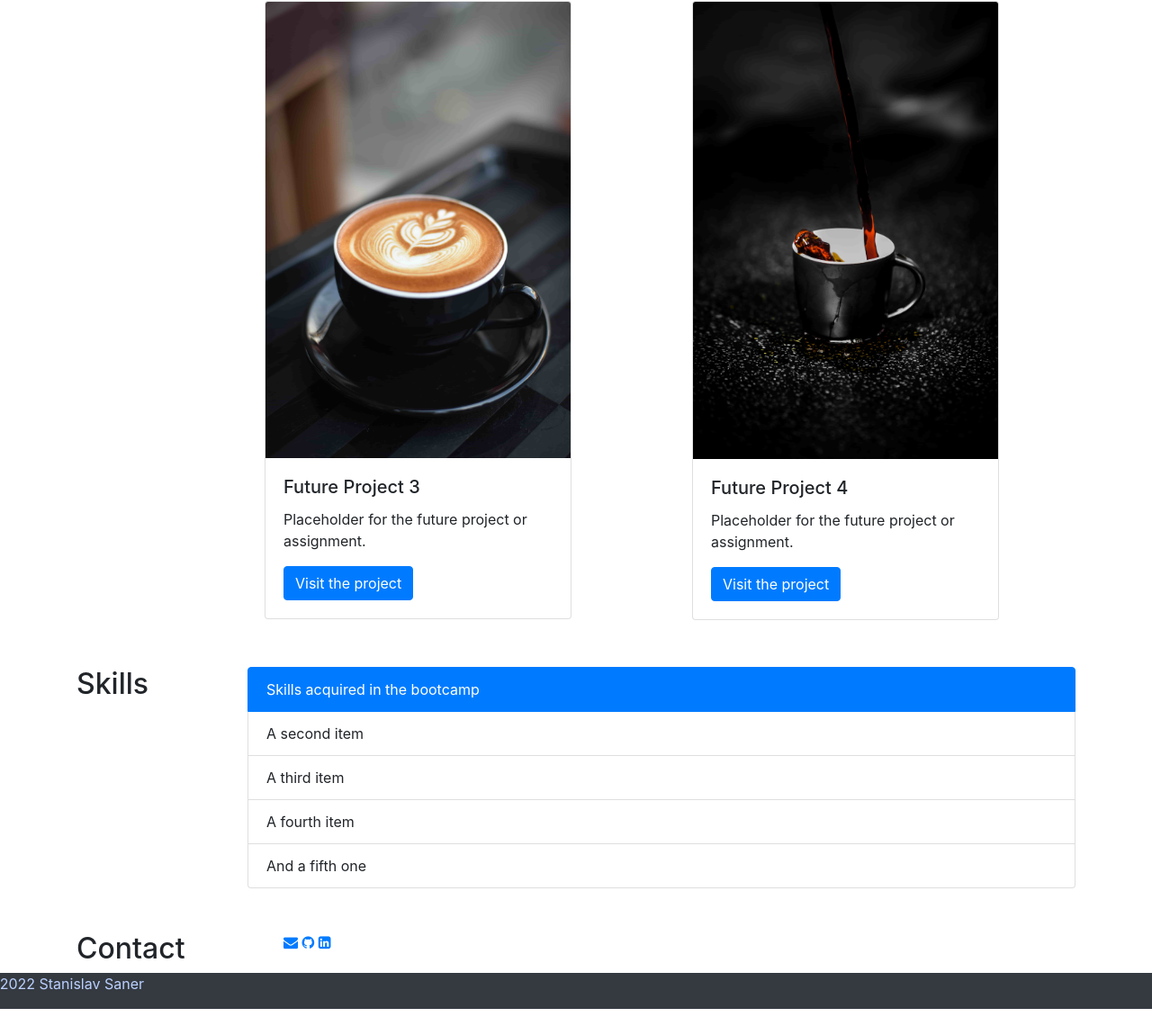
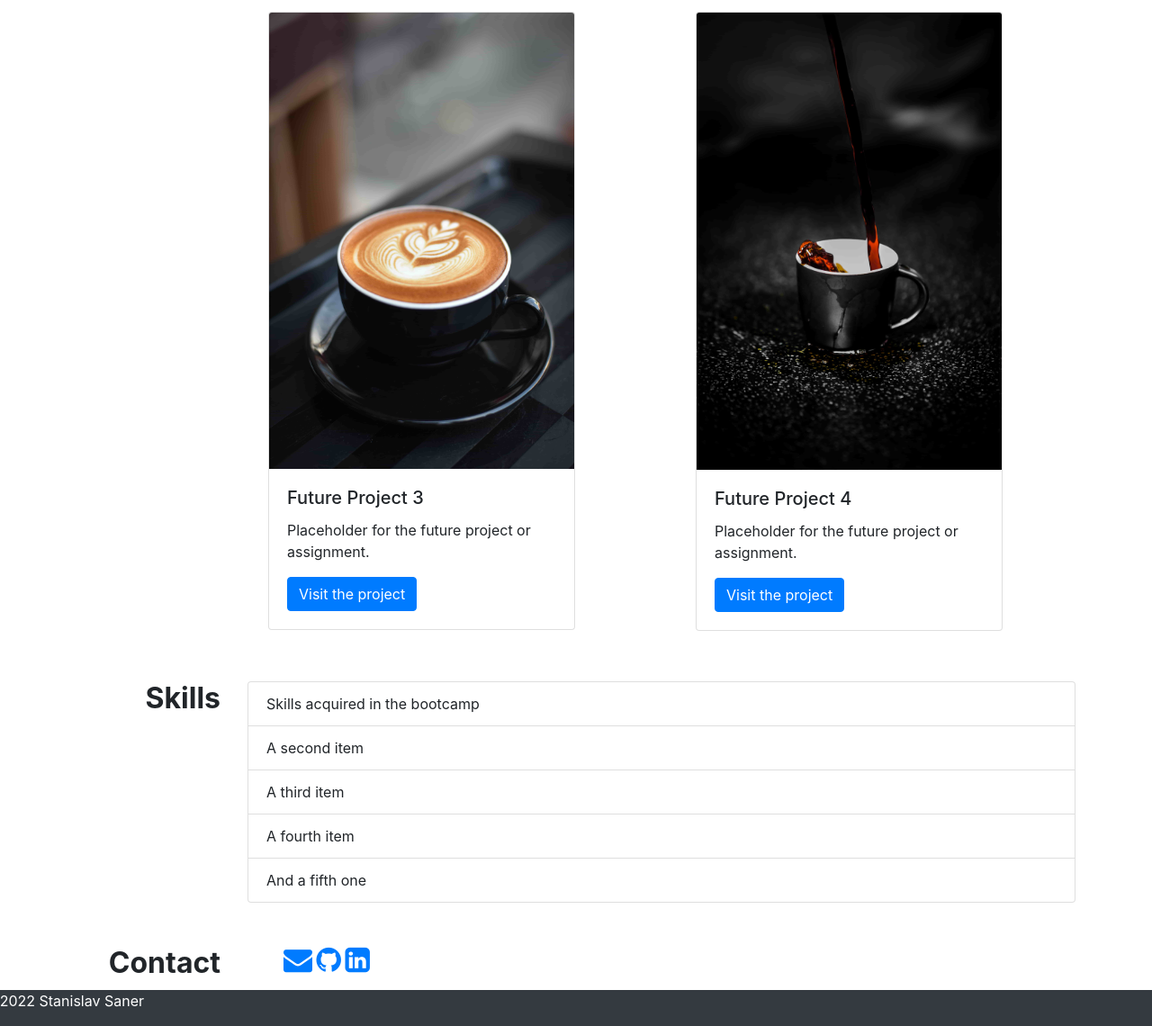
Before and after one commit to stansaner/Bootstrap-Portfolio, a plain HTML site: page index.html in a window 1280 px wide. Shown: the part 1512-2652 px from the top of the page at 90% size. Drawn offline with nearby package versions, Linux system fonts and the light colour scheme.

Commit message:
Increased icon sizes

```diff
--- a/assets/css/style.css
+++ b/assets/css/style.css
@@ -38,6 +38,12 @@
     margin: 0 auto;
 }
 
+.contact-row {
+    display: flex;
+    /* align-items: center; */
+    justify-content: space-evenly;
+}
+
 /*
 .contact-container{
     margin: 20px;
--- a/index.html
+++ b/index.html
@@ -77,10 +77,10 @@
         <section id="Portfolio" class="container mt-5">
           <div class="row">
             <div class="col-2">
-              <h2>Portfolio</h2>
+              <h2 class="font-weight-bold text-right">Portfolio</h2>
             </div>
             <div class="col-5">
-              <div class="cardContainer m-1 col-lg-10 col-md-11 col-sm-12">
+              <div class="cardContainer m-2 col-lg-10 col-md-11 col-sm-12">
                 <div class="card">
                   <img src="./assets/images/Prework-Study-Guide.png" class="card-img-top" alt="...">
                   <div class="card-body">
@@ -92,7 +92,7 @@
               </div>
             </div>
             <div class="col-5">
-              <div class="cardContainer m-1 col-lg-10 col-md-11 col-sm-12">
+              <div class="cardContainer m-2 col-lg-10 col-md-11 col-sm-12">
                 <div class="card">
                   <img src="./assets/images/Horiseon-homepage.jpg" class="card-img-top" alt="...">
                   <div class="card-body">
@@ -108,7 +108,7 @@
             <div class="col-2">
             </div>
             <div class="col-5">
-              <div class="cardContainer m-1 col-lg-10 col-md-11 col-sm-12">
+              <div class="cardContainer m-2 col-lg-10 col-md-11 col-sm-12">
                 <div class="card">
                   <img src="./assets/images/coffee2-min.jpg" class="card-img-top" alt="...">
                   <div class="card-body">
@@ -120,7 +120,7 @@
               </div>
             </div>
             <div class="col-5">
-              <div class="cardContainer m-1 col-lg-10 col-md-11 col-sm-12">
+              <div class="cardContainer m-2 col-lg-10 col-md-11 col-sm-12">
                 <div class="card">
                   <img src="./assets/images/coffee3-min.jpg" class="card-img-top" alt="...">
                   <div class="card-body">
@@ -138,11 +138,11 @@
     <section id="Skills" class="container mt-5">
       <div class="row">
         <div class="col-2">
-          <h2>Skills</h2>
+          <h2 class="font-weight-bold text-right">Skills</h2>
         </div>
         <div class="col-10">
           <ul class="list-group">
-            <li class="list-group-item active" aria-current="true">Skills acquired in the bootcamp</li>
+            <li class="list-group-item">Skills acquired in the bootcamp</li>
             <li class="list-group-item">A second item</li>
             <li class="list-group-item">A third item</li>
             <li class="list-group-item">A fourth item</li>
@@ -155,20 +155,20 @@
     <section id="Contact" class="container mt-5">
       <div class="row">
         <div class="col-2">
-          <h2>Contact</h2>
+          <h2 class="font-weight-bold text-right">Contact</h2>
         </div>
-        <div class="col-10">
+        <div class="contact-row col-10">
           <ul>
-            <a href="mailto:stan.saner@hotmail.co.uk" target="_blank"><i class="fa fa-envelope" aria-hidden="true"></i></a>
-            <a href="https://github.com/stansaner" target="_blank"><i class="fa fa-github" aria-hidden="true"></i></a>
-            <a href="https://www.linkedin.com/in/ssaner/" target="_blank"><i class="fa fa-linkedin-square" aria-hidden="true"></i></a>
+            <a href="mailto:stan.saner@hotmail.co.uk" target="_blank"><i class="fa fa-envelope fa-2x" aria-hidden="true"></i></a>
+            <a href="https://github.com/stansaner" target="_blank"><i class="fa fa-github fa-2x" aria-hidden="true"></i></a>
+            <a href="https://www.linkedin.com/in/ssaner/" target="_blank"><i class="fa fa-linkedin-square fa-2x" aria-hidden="true"></i></a>
           </ul>
         </div>
     </section>
   </main>
 
   <footer class="row bg-dark">
-    <p style="color:#BBD0FF; align-text: center;">&copy;2022  Stanislav Saner</p>
+    <p class="text-left align-middle" style="color:#fff">&copy;2022 Stanislav Saner</p>
   </footer>
 
 </body>
```
